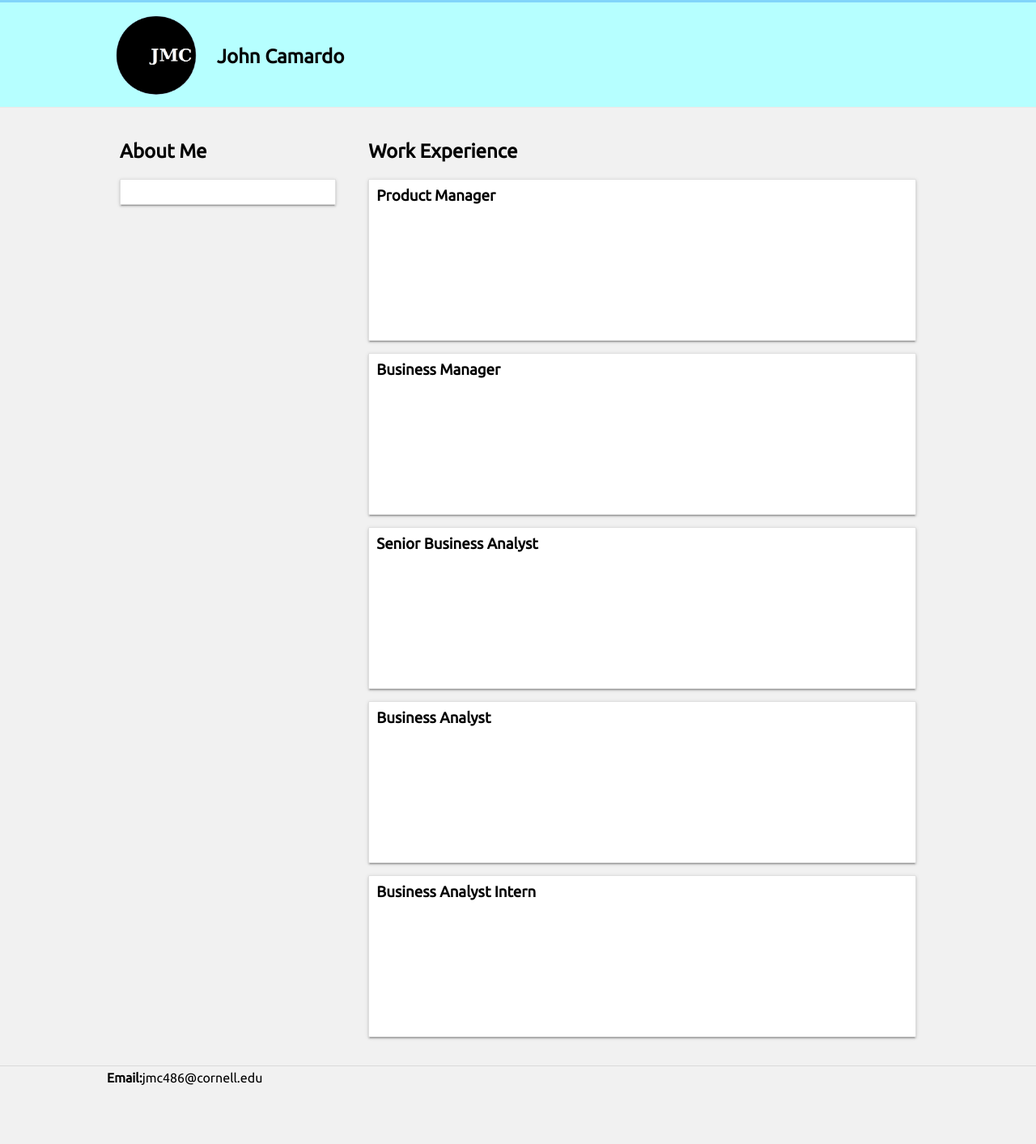
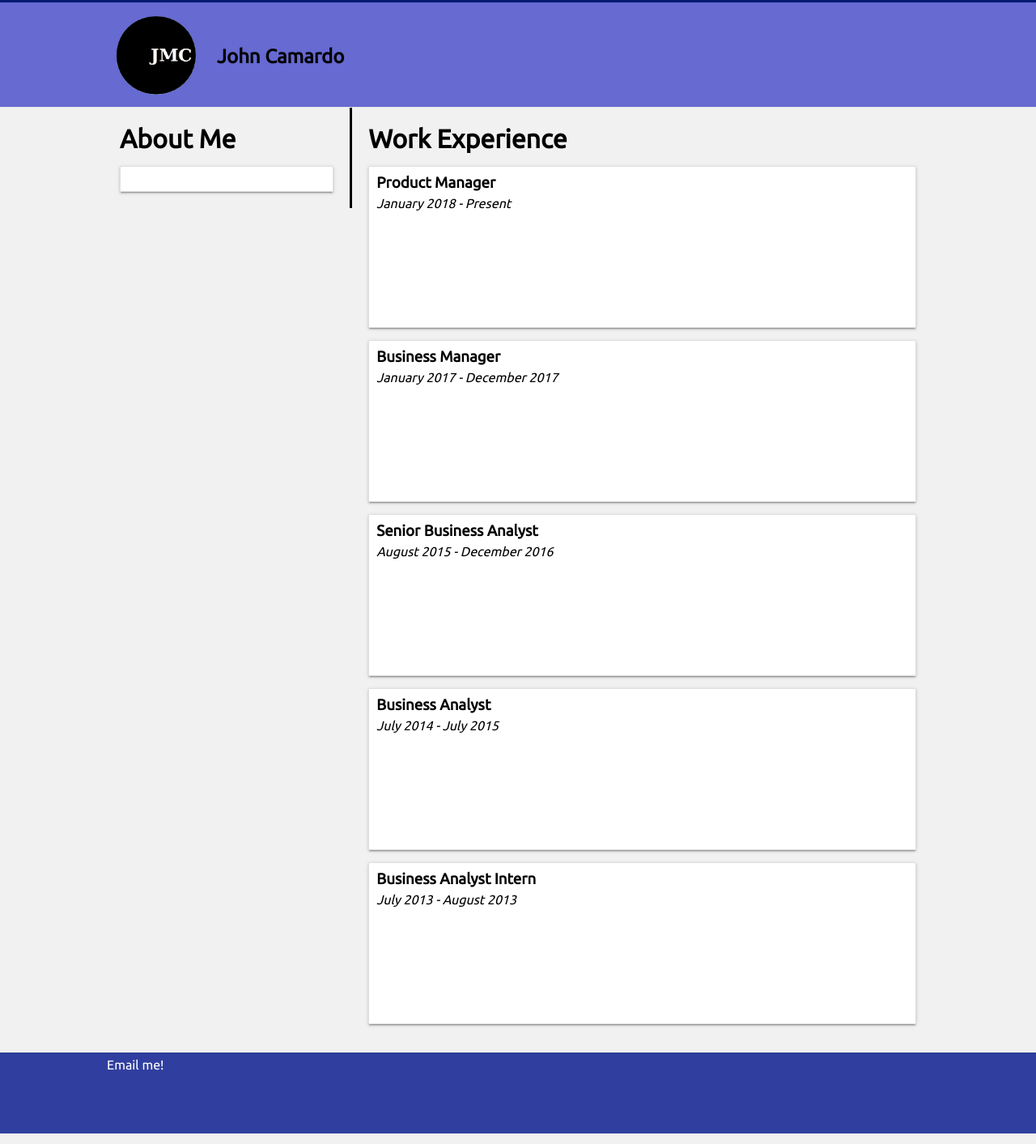
Before and after one commit to johncko/johncko.github.io, a plain HTML site: page index.html in a window 1280 px wide. Shown: the part 7-1420 px from the top of the page at 81% size. Drawn offline with Linux system fonts and the light colour scheme.

Commit message:
updates to colors, favicon, etc.

```diff
--- a/index.html
+++ b/index.html
@@ -5,6 +5,7 @@
 <meta name="viewport" content="width=device-width, initial-scale=1">
 <link rel="stylesheet" href="main.css">
 <link href="https://fonts.googleapis.com/css?family=Ubuntu" rel="stylesheet">
+<link rel="shortcut icon" type="image/png" href="jmc_blank.png">
 </head>
 <body>
 
@@ -24,26 +25,31 @@
 	<div class="page">
 		<div class="row">
 			<div class = "left-pane">
-				<h2>About Me</h2>
+				<h1>About Me</h1>
 				<div class = "left-pane-card">
 				</div>
 			</div>
 			<div class="cards">
-				<h2>Work Experience</h2>
+				<h1>Work Experience</h1>
 				<div class="card">
-					<h3>Product Manager<h3>
+					<h3>Product Manager</h3>
+					<h4><i>January 2018 - Present</i></h4>
 				</div>
 				<div class="card">
-					<h3>Business Manager<h3>
+					<h3>Business Manager</h3>
+					<h4><i>January 2017 - December 2017</i></h4>
 				</div>
 				<div class="card">
-					<h3>Senior Business Analyst<h3>
+					<h3>Senior Business Analyst</h3>
+					<h4><i>August 2015 - December 2016</i></h4>
 				</div>
 				<div class="card">
 					<h3>Business Analyst</h3>
+					<h4><i>July 2014 - July 2015</i></h4>
 				</div>
 				<div class="card">
 					<h3>Business Analyst Intern</h3>
+					<h4><i>July 2013 - August 2013</i></h4>
 				</div>
 			</div>
 		</div>
@@ -53,7 +59,7 @@
 
 <div class = "site-footer">
 	<div class="jc-sub-header">
-		<b>Email: </b>jmc486@cornell.edu
+		<a href="mailto:jmc486@cornell.edu">Email me!</a>
 	</div>
 </div>
 
--- a/main.css
+++ b/main.css
@@ -33,12 +33,14 @@ body {
   width: 30%;
   float: left;
   padding: 20px;
+  border-right: solid;
 }
 
 .left-pane-card{
   display: block;
   background-color: white;
   padding: 15px;
+  margin-top: 15px;
   border: solid;
   border-width:1px;
   border-color: rgba(0,0,0,.12);
@@ -62,6 +64,12 @@ body {
 
 .card h3 {
   padding: 5px;
+  margin: 0;
+}
+
+.card h4 {
+  padding-left: 5px;
+  font-weight: normal;
   margin: 0;
 }
 
@@ -90,10 +98,10 @@ body {
 }
 
 .jc-header {
-	border-top: 10px solid #81d4fa;
+	border-top: 10px solid #001970;
 	border-bottom: 1px solid #e8e8e8;
 	height: 140px;
-	background: #b6ffff;
+	background: #666ad1;
 	padding: inherit;
 	margin:0;
   width: auto;
@@ -145,6 +153,14 @@ body {
 	height: 100px;
 	border-top: 1px solid rgba(0,0,0,0.1);
 	padding: 5px;
+  background-color: #303f9f;
+  color: white;
+}
+
+.jc-sub-header a{
+  color: white;
+  font-style:normal;
+  text-decoration: none;
 }
 
 .top-container {
```
